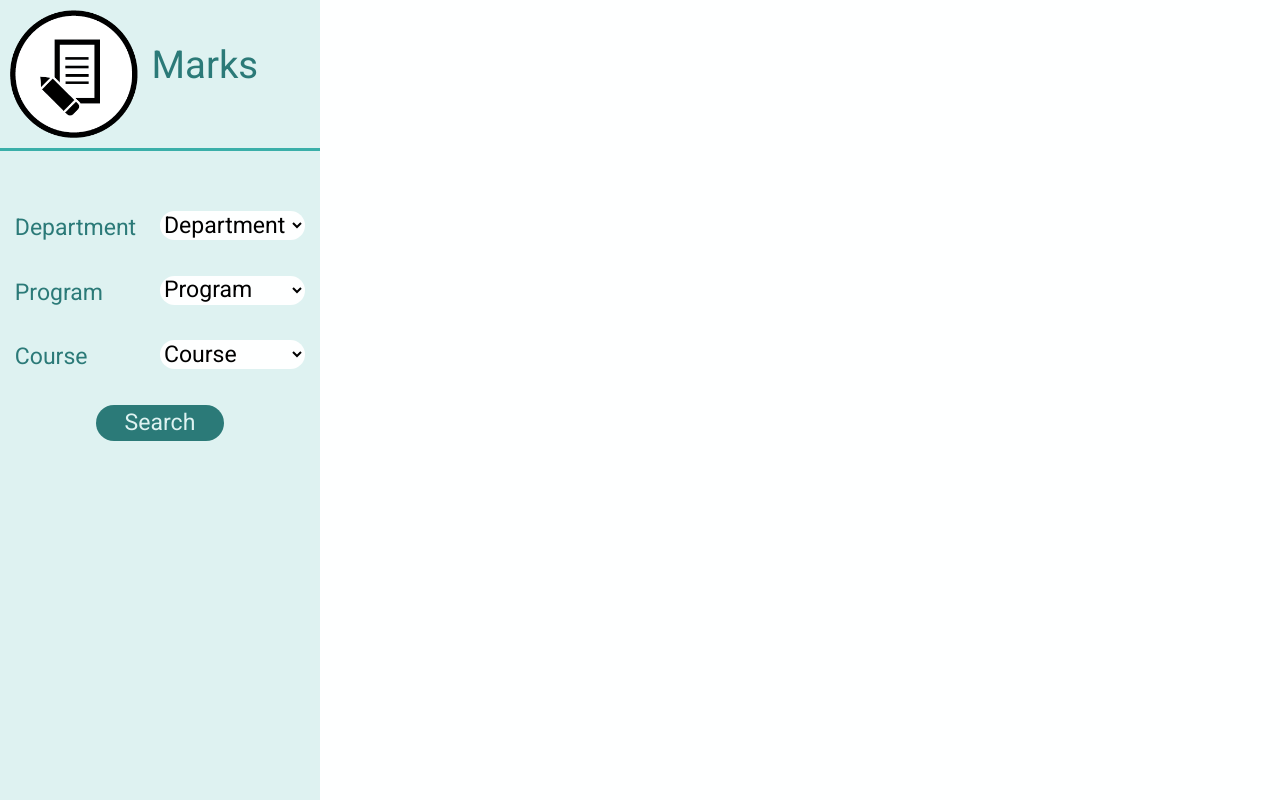
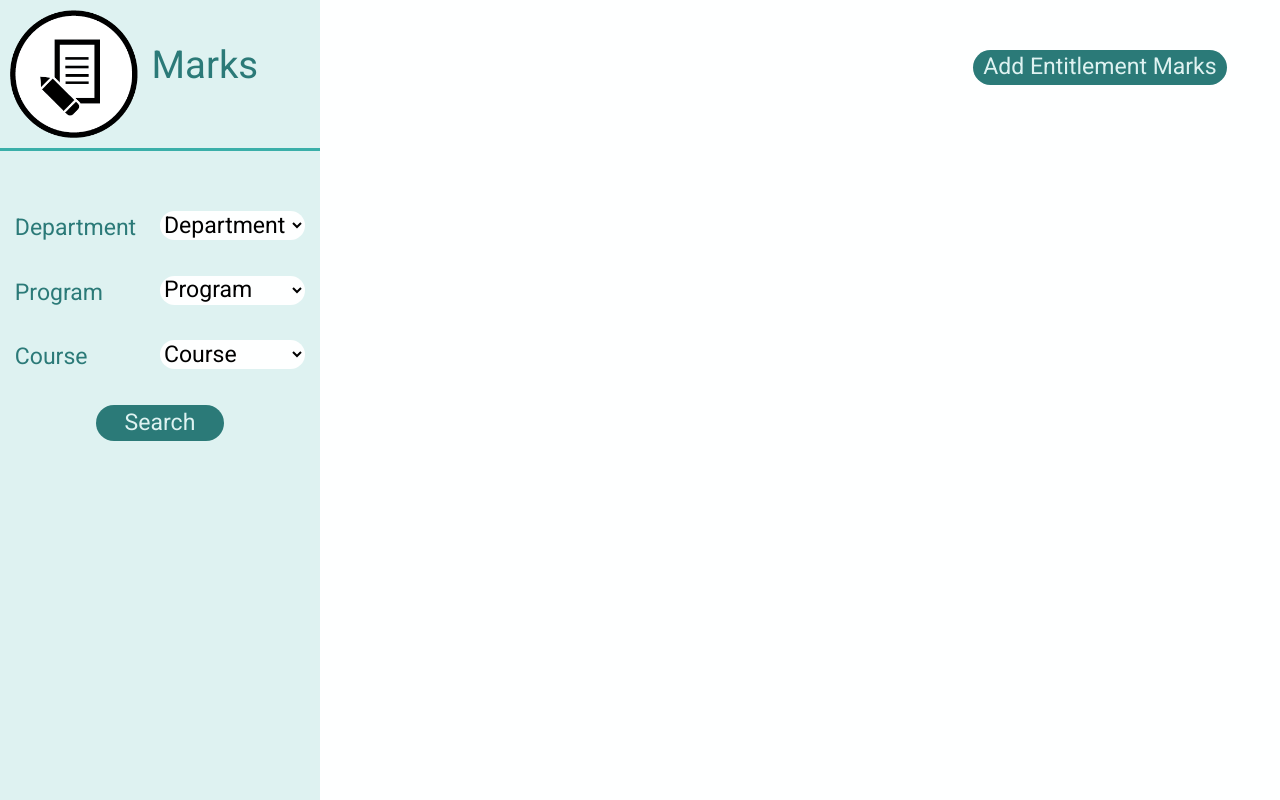
Before and after one commit to LeeannSequeira/Studentia, a PHP site: page /Test.php in a window 1280 px wide. Shown: the part 81-881 px from the top of the page. Run offline with PHP 8.4, Linux system fonts and the light colour scheme.

Commit message:
Marks-upgrade debuggged v:1

```diff
--- a/Test.php
+++ b/Test.php
@@ -1,6 +1,62 @@
 <?php
 include "Db_Connection.php"; // db connection
+if(isset($_POST["button"]))
+{
+if($_REQUEST['button']=="Add") //---------------------------------------------------------------------------------------------------------------------------------ADD BUTTON
+{
 
+  $roll = $_POST["sroll"];
+  $mk=$_POST["smk"];
+
+  $queryCh = "Select * from student where Roll_no='$roll';";
+  $resultCh = mysqli_query($connection,$queryCh) or die ("Error in query: ".$queryCh." ".mysqli_connect_error());
+
+   if((mysqli_fetch_row($resultCh))>0)
+   {
+    if(($mk<0 )|| ($mk>10))
+    {
+      echo "<script>alert('OOPS! Enter entitlement marks between 0 and 10');</script>";
+    }
+    else
+    {
+    //mettez dans Student tableau
+    $query = "Update student set Entitlement_marks=$mk where Roll_no='$roll';";
+    $result = mysqli_query($connection,$query) or die ("Error in query: ".$query." ".mysqli_connect_error());
+
+    echo "<script>alert('Entitlement marks added successfully');</script>";
+  }}
+    else
+    {
+      echo "<script>alert('Roll number does not exist');</script>";
+    }
+  mysqli_close($connection);
+}
+}
+if(isset($_POST["rbutton"]))
+{
+if($_REQUEST['rbutton']=="Edit") //---------------------------------------------------------------------------------------------------------------------------------ADD BUTTON
+{
+
+
+include "Db_Connection.php"; // db connection
+    $roll=$_POST["rollno"];
+  $cours=$_POST["coursid"];
+
+  $queryCh = "Select test_conducted.Test_id,test.T_name from test_conducted
+              inner join test using(Test_id)
+              where Roll_no='$roll' and test.Course=$cours;";
+  $resultCh = mysqli_query($connection,$queryCh) or die ("Error in query: ".$queryCh." ".mysqli_connect_error());
+  while($row=mysqli_fetch_row($resultCh))
+  {
+    $mks=$_POST["$row[1]"];
+
+    $queryTest = "update test_conducted set test_conducted.Obtained_marks=$mks
+                where Roll_no='$roll' and test_conducted.Test_id=".$row[0].";";
+    $resultTest = mysqli_query($connection,$queryTest) or die ("Error in query: ".$queryTest." ".mysqli_connect_error());
+  }
+  echo "<script>alert('Edit Successful');</script>";
+}
+}
 ?>
 <html>
 <head>
@@ -10,11 +66,6 @@ include "Db_Connection.php"; // db connection
   <link href="https://fonts.googleapis.com/css2?family=Roboto:ital,wght@0,300;0,400;0,500;0,700;0,900;1,300&display=swap" rel="stylesheet">
   <script src="https://ajax.googleapis.com/ajax/libs/jquery/3.4.1/jquery.min.js"></script>
   <script type="text/javascript">
-
-  function togglePopupedit() //refered from https://www.gitto.tech/posts/simple-popup-box-using-html-css-and-javascript/
-  {
-    document.getElementById("popup-addst").classList.toggle("active");
-  }
 
       $(document).ready(function(){           //Filter dynamic course list
           $('#tpro').on('change', function(){
@@ -34,91 +85,33 @@ include "Db_Connection.php"; // db connection
           });
       });
 
-      $(document).ready(function(){           //Filter dynamic course list
-          $('#sroll').on('change', function(){
-              var r = $(this).val();
-              var tid=$('#mktid').text();
-              if(r && tid){
-                  $.ajax({
-                      url:"markAction.php",
-                      method:"POST",
-                      data: {r:r,tid:tid},
-                      success:function(html){
-                          $('#smk').val(html);
-                      }
-                  });
-              }else{
-                  $('#smk').html('null');
-              }
-          });
-      });
+      function togglePopupaddst() //refered from https://www.gitto.tech/posts/simple-popup-box-using-html-css-and-javascript/
+      {
+        document.getElementById("popup-addst").classList.toggle("active");
+      }
 
-      $(document).ready(function(){           //Filter dynamic course list
-          $('.Rollbutton').click(function(){
-              var r = $(this).val();
-              var c= $("#"+r).text();
-              alert(c);
-              if(r){
-                  $.ajax({
-                      url:"upgrade-marksEdit.php",
-                      method:"POST",
-                      data: {r:r,c:c},
-                      success:function(html){
-                          $('#addcourse-admin').html(html); //change the innerhtml of
-                      }
-                  });
-              }else{
-                  $('#addcourse-admin').html('Oops!Something went wrong');
-              }
-          });
-      });
-
-
-      function validatmk()
+      function validateem()
       {
-        var s=document.mkedit.sroll.value;
-        var r=document.mkedit.smk.value;
-        if(s=="-1")
+        var s=document.addst.sroll.value;
+        var r=document.addst.smk.value;
+        if(s==null||s=="")
          {
-          alert("Please choose student roll number");
+          alert("Please enter student roll number");
             return false;
 
          }
          if(r==null||r=="")
           {
-           alert("Please enter marks");
+           alert("Please enter Entitlement marks");
              return false;
 
           }
         if(isNaN(r))
           {
-        alert(	"Oops! Marks are Numeric!"	);
+        alert(	"Oops! Entitlement Marks are Numeric!"	);
         return	false;
           }
       }
-
-      function validates()
-      {
-        var d=document.sfilter.sdept.value;
-        var p=document.sfilter.tprog.value;
-        var c=document.sfilter.tcours.value;
-        if(d=="-1")
-         {
-          alert("Please choose Department");
-            return false;
-         }
-         if(p=="-1")
-          {
-           alert("Please choose Program");
-             return false;
-          }
-          if(c=="-1")
-           {
-            alert("Please choose Course");
-              return false;
-           }
-      }
-
 
   </script>
 </head>
@@ -166,9 +159,9 @@ include "Db_Connection.php"; // db connection
           <div class="row">
             <div class="adminfunction"><img id="functionicon-admin" src="images/markicon.png">&nbsp<span id="functiontitle-admin"> Marks</span></div>
           </div>
-          <form id="studentfilter" name="sfilter" action="" method="POST" onsubmit="return validates()">
+          <form id="studentfilter" name="sfilter" action="" method="POST">
          <div class="row">
-              <div class="col-6 st-colalign">Department</div><div class="col-6 st-colalign"><select class="roundedinputselect st-input" name="sdept"><option  ="-1" selected>Department</option><option value="1">BCA</option><option value="2">BBA</option><option value="3">BAMC</option></select></div>
+              <div class="col-6 st-colalign">Department</div><div class="col-6 st-colalign"><select class="roundedinputselect st-input" name="sdept"><option value="-1" selected>Department</option><option value="1">BCA</option><option value="2">BBA</option><option value="3">BAMC</option></select></div>
          </div>
          <div class="row">
              <div class="col-6 st-colalign"> Program</div><div class="col-6 st-colalign"><select class="roundedinputselect st-input" name="tprog" id="tpro"><option value="-1" selected>Program</option><option value="1">BCA</option><option value="2">BBA</option><option value="3">BAMC</option></select></div>
@@ -184,10 +177,28 @@ include "Db_Connection.php"; // db connection
         </form>
         </div>
         <div class="col-md-9" id="function-right-section">  <!-- RIGHT PARTITION------------------------------------------------------------------------------------------------------->
-          <div class="marksEditable">
-          </div>
-
-
+          <div class="row course-editbtn">
+            <div class="col-4">
+              <!--________________________________________________________________Empty For Layout_______-->
+            </div>
+            <div class="col-4">
+              <!--________________________________________________________________Empty For Layout_______-->
+            </div>
+            <div class="col-4"><!--ADD------------------------------------------------------------------------------------------------------->
+              <button class="functionbtn" id="AddAtten" name ="button" value="Add" onclick="togglePopupaddst()">Add Entitlement Marks</button>
+              <div class="popup" id="popup-addst">
+                <div class="overlay"></div>
+                <div class="stcontent">
+                  <div class="close-btn" onclick="togglePopupaddst()">×</div><!--popup content-->
+                  <span id="addform-title">ADD STUDENT ENTITLEMENT MARKS</span><br>
+                  <div id="st-addform"><form id="addcourse-admin" name="addst" method="POST" onSubmit="return validateem()">
+                    <div class="row mb-3"><div class="col-6">Roll No.</div><div class="col-6"><input class="roundedinput" type="text" name="sroll"></div></div>
+                    <div class="row mb-3"><div class="col-6">Entitlement marks </div><div class="col-6"><input class="roundedinput" type="text" name="smk"></div></div>
+                    <div class="row mb-3"><center><input type="submit" name="button" value="Add" id="add-coursebtn"></center></div>
+                  </form></div>
+                </div>
+              </div>
+            </div>
           <div class="searchresults">
           <?php
           if(isset($_POST['button']))
@@ -198,78 +209,60 @@ include "Db_Connection.php"; // db connection
               $prog = $_POST["tprog"];
               $cours = $_POST["tcours"];
 
-              //2- Select all tests in a course and place them as headers
-              $query2 = "Select Test.Test_id, test.T_name from test where test.Course=$cours;";
+              if(isset($cours)&& ($cours!="-1"))
+              {
+                $query2 = "Select Test_conducted.Test_id,Test.T_name,test_conducted.Roll_no,student.Fname,student.Lname,test_conducted.Obtained_marks,test_conducted.Attempt_no from test
+                          inner join test_conducted USING (Test_id)
+                          inner join student using(Roll_no)
+                          where test.Course=$cours
+                          order by Test_conducted.Test_id;";
+              }
+              else if (isset($prog)&& ($prog!='-1'))
+              {
+                $query2="Select Test_conducted.Test_id,Test.T_name,test_conducted.Roll_no,student.Fname,student.Lname,test_conducted.Obtained_marks,test_conducted.Attempt_no from test
+                        inner join test_conducted USING (Test_id)
+                        inner join semester_courses on test.Course=semester_courses.Course_id
+                        inner join student using(Roll_no)
+                        where semester_courses.Prog_id=$prog and student.Program=$prog
+                        order by Test_conducted.Test_id;";
+              }
+              else if(isset($dept)&& ($dept!='-1'))
+              {
+                $query2="Select Test_conducted.Test_id,Test.T_name,test_conducted.Roll_no,student.Fname,student.Lname,test_conducted.Obtained_marks,test_conducted.Attempt_no from test inner join test_conducted USING (Test_id)
+                        inner join semester_courses on test.Course=semester_courses.Course_id
+                        inner join program on program.P_id=semester_courses.Prog_id
+                        inner join student using(Roll_no)
+                        where program.Department=$dept and student.Program=(SELECT program.P_id from program where program.Department=$dept)
+                        order by Test_conducted.Test_id;";
+              }
+              else
+              {
+                $query2 = "Select Test_conducted.Test_id,Test.T_name,test_conducted.Roll_no,student.Fname,student.Lname,test_conducted.Obtained_marks,test_conducted.Attempt_no from test inner join test_conducted USING (Test_id) inner join student using(Roll_no) order by Test_conducted.Test_id;";
+              }
+
               $result2 = mysqli_query($connection,$query2) or die ("Error in query: ".$query2." ".mysqli_connect_error());
-              echo "<table class='table table-striped' id='mktable'>";
-              echo "<tr><th>Roll no.</th><th>Course ID.</th>";
-              while($rowc=mysqli_fetch_row($result2))
+
+              if(mysqli_num_rows($result2)>0)
               {
-                echo "<th>".$rowc[1]."</th>";
-              }
-              echo "<th>Action</th></tr>";
-
-              $queryroll = "Select student.Roll_no from student where program=$prog;";
-              $resultroll = mysqli_query($connection,$queryroll) or die ("Error in query: ".$queryroll." ".mysqli_connect_error());
-              while($rowr=mysqli_fetch_row($resultroll))
+                echo "<table class='table table-striped' id='studdata'>";
+                echo "<tr><th>Test ID</th><th>Test Name</th><th>Roll No.</th><th>Student Name</th><th>Marks</th><th>Attempt no.</th></tr>";
+              while ($row= mysqli_fetch_row($result2))
               {
-                //3- for each roll number in the program and enrolled in course, get obtained marks and place them in the cells in every row
-                echo "<tr><td>".$rowr[0]."</td><td id=".$rowr[0].">$cours</td>";
-
-                $queryGetMk = "Select test_conducted.Obtained_marks from test_conducted
-                          INNER JOIN test using(Test_id)
-                          where test.Course=$cours and test_conducted.Roll_no='".$rowr[0]."';";
-                $resultGetMk = mysqli_query($connection,$queryGetMk) or die ("Error in query: ".$queryGetMk." ".mysqli_connect_error());
-                while ($rowmk=mysqli_fetch_row($resultGetMk))
-                {
-                  echo "<td>".$rowmk[0]."</td>";
-                }
-                echo "<td><button type='button' class='Rollbutton' name='Rollbutton' value='".$rowr[0]."' onclick='togglePopupedit()'>Edit</button></td>";
+                echo "<tr id='".$row[0]."'>";
+                echo "<td>".$row[0]."</td>";
+                echo "<td>".$row[1]."</td>";
+                echo "<td>".$row[2]."</td>";
+                echo "<td>".$row[3]." ".$row[4]."</td>";
+                echo "<td>".$row[5]."</td>";
+                echo "<td>".$row[6]."</td>";
+                echo "<td><a href='edit-marks.php?tid=".$row[0]."'><button type='button' value='Edit'>Edit</button></a></td>";
                 echo "</tr>";
               }
-              echo "</table>";
-
-
+                echo "</table>";
+              }
+              mysqli_close($connection);
             }}
             ?>
-
-            <div class="popup" id="popup-addst">
-              <div class="overlay"></div>
-              <div class="stcontent">
-              <div class="close-btn" onclick="togglePopupedit()">×</div><!--popup content-->
-                <span id="addform-title">Edit Student Marks</span><br>
-                <div id="st-addform"><form id="addcourse-admin" name="addst"  action="" method="POST" onSubmit="return validateAddTest()">
-
-                <?php
-                if((isset($_POST["Rollbutton"]))!=null)
-                {
-                    $ro=$_POST['Rbutton'];
-                  echo "<script>alert('heyyy');</script>";
-                    $cours = $_POST["tcours"];
-
-                    echo "<div class='row mb-3'><div class='col-6'>Roll No.</div><div class='col-6'><input class='roundedinput' type='text' name='tid' value='$ro'></div></div>";
-
-                  //  <div class="row mb-3"><div class="col-6">Test ID</div><div class="col-6"><input class="roundedinput" type="text" name="tid"></div></div>
-
-                    $queryeditPop = "Select test_conducted.Obtained_marks from test_conducted
-                              INNER JOIN test using(Test_id)
-                              where test.Course=$cours and test_conducted.Roll_no='$roll';";
-                    $resulteditPop = mysqli_query($connection,$queryeditPop) or die ("Error in query: ".$queryeditPop." ".mysqli_connect_error());// get test name and marks obtained
-
-                    while ($rowtm=mysqli_fetch_row($resulteditPop))
-                    {
-
-                    }
-                  //   mysqli_close($connection);
-                  }
-                 ?>
-                </form></div>
-              </div>
-            </div>
-
-
-
-
           </div>
         </div>
       </div>
```
Also changed, not shown: marks-incharge.php (+23 -1 lines), marks-teacher.php (+38 -11 lines).
